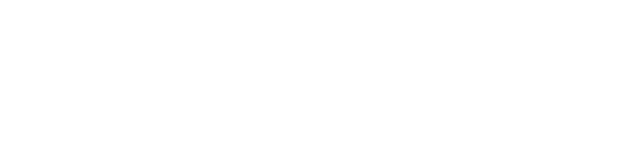
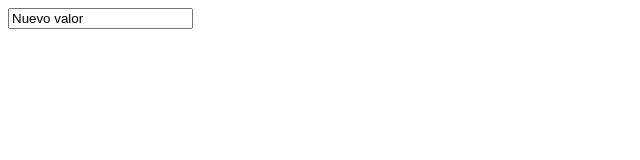
Before and after one commit to blockmaker-academy/dom-y-eventos-js, a website: page src/ejercicio-03/index.html in a window 1280 px wide. Shown: the whole page, without its empty margins (0-640 px from the left). Drawn offline with Linux system fonts and the light colour scheme.

Commit message:
Añadir ejer 3

```diff
--- a/src/ejercicio-03/index.html
+++ b/src/ejercicio-03/index.html
@@ -6,9 +6,11 @@
     <title>Ejercicio 3: Selección de Elementos con `querySelector`</title>
   </head>
   <body>
-    <!-- Escribe tu codigo html aqui -->
+    <input type="text" id="miInput" value="Valor inicial"/><!-- Escribe tu codigo html aqui -->
 
-    <script>
+    <script>// Escribe tu codigo javascript aqui
+      const inputElement = document.querySelector('input[type="text"]')
+      inputElement.value = 'Nuevo valor'
       // Escribe tu codigo javascript aqui
     </script>
   </body>
```
